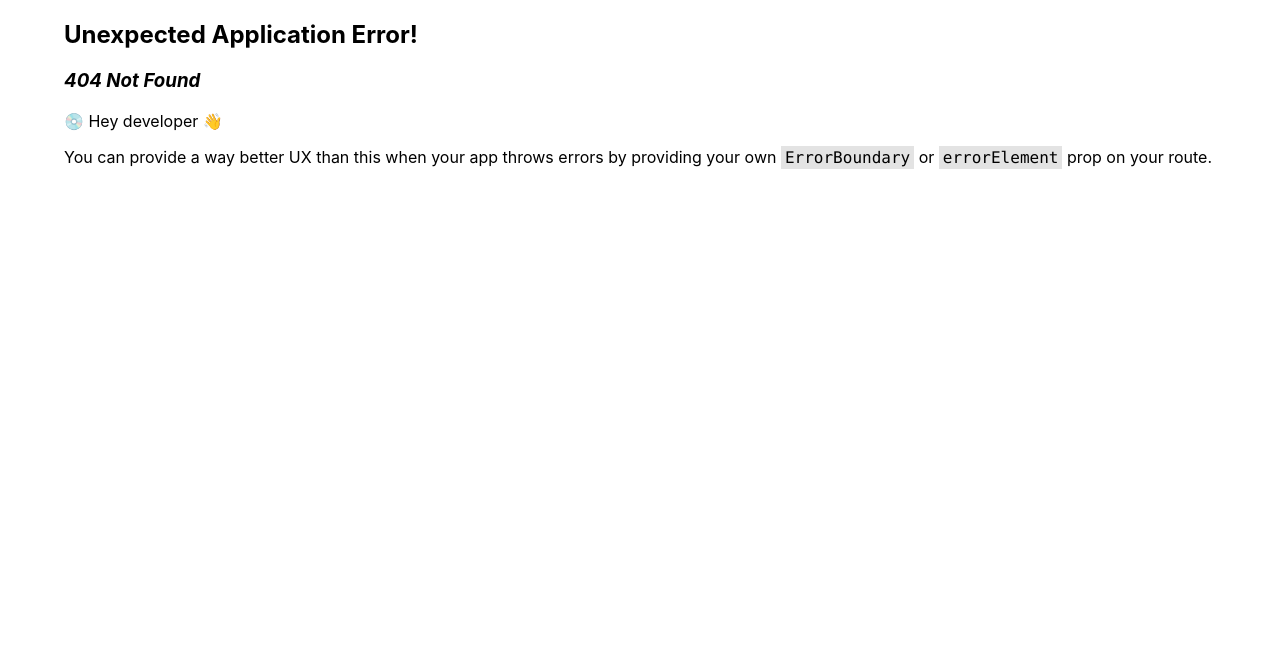
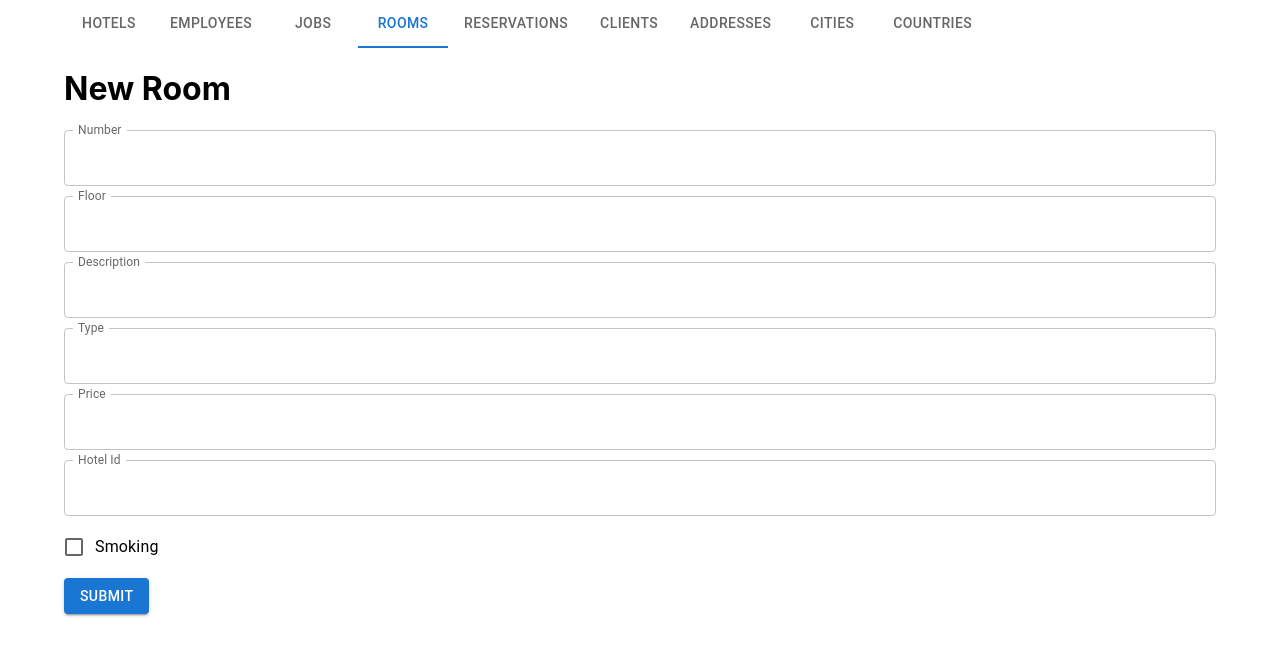
Before and after one commit to dragoshomner/modbd-fe, a React (Create React App) app: page /rooms/new in a window 1280 px wide. Before the commit this address had no page. Shown: the top 656 px of the page. Built offline with nearby package versions, Linux system fonts and the light colour scheme.

Commit message:
add rooms

```diff
--- /dev/null
+++ b/src/components/forms/RoomForm.js
@@ -0,0 +1,95 @@
+import React, { useEffect } from 'react';
+import { useForm, Controller } from 'react-hook-form';
+import Box from '@mui/material/Box';
+import Checkbox from '@mui/material/Checkbox';
+import FormControlLabel from '@mui/material/FormControlLabel';
+import Button from '@mui/material/Button';
+import CustomInput from './custom/CustomInput';
+
+const RoomForm = ({data, onSubmit}) => {
+  const {
+    register,
+    handleSubmit,
+    reset,
+    formState: { errors },
+    control,
+  } = useForm({
+    defaultValues: {
+      smoking: false,
+      ... data
+    }
+  });
+
+  useEffect(() => {
+    reset(data);
+  }, [data]);
+
+  return (
+    <Box component="form" onSubmit={handleSubmit(onSubmit)}>
+      <CustomInput
+        id="number"
+        label="Number"
+        type="number"
+        hasError={Boolean(errors.number)}
+        register={register('number', {required: true})} />
+      <CustomInput
+        id="floor"
+        label="Floor"
+        type="number"
+        hasError={Boolean(errors.floor)}
+        register={register('floor', {required: true})} />
+      <CustomInput
+        id="description"
+        label="Description"
+        hasError={Boolean(errors.description)}
+        register={register('description', {required: true})} />
+      <CustomInput
+        id="type"
+        label="Type"
+        hasError={Boolean(errors.type)}
+        register={register('type', {required: true})} />
+      <CustomInput
+        id="price"
+        label="Price"
+        type="number"
+        hasError={Boolean(errors.price)}
+        register={register('price', {required: true})} />
+      <CustomInput
+        id="hotel_id"
+        label="Hotel Id"
+        type="number"
+        hasError={Boolean(errors.hotel_id)}
+        register={register('hotel_id', {required: true})} />
+
+      <Controller
+        name="smoking"
+        control={control}
+        render={({ field }) => (
+          <Box style={{ marginBottom: 10 }}>
+            <FormControlLabel
+              control={<Checkbox checked={field.value} {...field} />}
+              label="Smoking" />
+          </Box>
+        )}
+      />
+      {/* <Box>
+        <FormControlLabel
+          control={
+            <Checkbox
+              checked={!!getValues('smoking')}
+              onChange={(e) => setValue('smoking', e.target.checked)}
+              {...register('smoking')}
+            />}
+          label="Smoking"
+          labelPlacement="start"
+          style={{ marginBottom: 10 }}
+        />
+      </Box> */}
+      <Button type="submit" variant="contained" color="primary">
+        Submit
+      </Button>
+    </Box>
+  );
+};
+
+export default RoomForm;
--- /dev/null
+++ b/src/components/tables/RoomsTable.js
@@ -0,0 +1,57 @@
+import React from 'react';
+import { Link } from 'react-router-dom';
+import Table from '@mui/material/Table';
+import TableBody from '@mui/material/TableBody';
+import TableCell from '@mui/material/TableCell';
+import TableContainer from '@mui/material/TableContainer';
+import TableHead from '@mui/material/TableHead';
+import TableRow from '@mui/material/TableRow';
+import Paper from '@mui/material/Paper';
+import Button from '@mui/material/Button';
+import Checkbox from '@mui/material/Checkbox';
+
+export const RoomsTable = ({ rows }) => {
+  return (
+    <TableContainer component={Paper}>
+      <Table sx={{ minWidth: 650 }} aria-label="simple table">
+        <TableHead>
+          <TableRow>
+            <TableCell>Id</TableCell>
+            <TableCell>Number</TableCell>
+            <TableCell>Floor</TableCell>
+            <TableCell>Description</TableCell>
+            <TableCell>Type</TableCell>
+            <TableCell>Price</TableCell>
+            <TableCell>Smoking</TableCell>
+            <TableCell>Hotel Id</TableCell>
+            <TableCell></TableCell>
+          </TableRow>
+        </TableHead>
+        <TableBody>
+          {rows.map((row) => (
+            <TableRow
+              key={row.id}
+              sx={{ '&:last-child td, &:last-child th': { border: 0 } }}
+            >
+              <TableCell component="th" scope="row">
+                {row.id}
+              </TableCell>
+              <TableCell>{row.number}</TableCell>
+              <TableCell>{row.floor}</TableCell>
+              <TableCell>{row.description}</TableCell>
+              <TableCell>{row.type}</TableCell>
+              <TableCell>{row.price}</TableCell>
+              <TableCell><Checkbox disabled checked={row.smoking} /></TableCell>
+              <TableCell>{row.hotel_id}</TableCell>
+              <TableCell>
+                <Button variant="contained" component={Link} to={`/rooms/${row.id}`}>
+                  Edit
+                </Button>
+              </TableCell>
+            </TableRow>
+          ))}
+        </TableBody>
+      </Table>
+    </TableContainer>
+  );
+};
--- a/src/pages/index.js
+++ b/src/pages/index.js
@@ -1,3 +1,4 @@
 export * from './employees';
 export * from './hotels';
 export * from './jobs';
+export * from './rooms';
--- /dev/null
+++ b/src/pages/rooms/EditRoom.js
@@ -0,0 +1,25 @@
+import React, { useEffect, useState } from 'react';
+import { useParams } from 'react-router-dom';
+import RoomForm from '../../components/forms/RoomForm';
+import { rows } from '../../__mocks__/rooms.mock';
+
+export const EditRoom = () => {
+  const [data, setData] = useState({});
+  const params = useParams();
+
+  useEffect(() => {
+    const myDataRaw = rows.find(row => row.id === Number(params.id));
+    // eslint-disable-next-line no-unused-vars
+    const { id, ...myData } = myDataRaw;
+    setData(myData);
+  }, []);
+
+  const onSubmit = data => console.log('Edit data', data);
+
+  return (
+    <>
+        <h1>Edit Room</h1>
+        <RoomForm data={data} onSubmit={onSubmit} />
+    </>
+  );
+};
--- /dev/null
+++ b/src/pages/rooms/NewRoom.js
@@ -0,0 +1,13 @@
+import React from 'react';
+import RoomForm from '../../components/forms/RoomForm';
+
+export const NewRoom = () => {
+  const onSubmit = data => console.log('New data', data);
+
+  return (
+    <>
+        <h1>New Room</h1>
+        <RoomForm onSubmit={onSubmit} />
+    </>
+  );
+};
--- /dev/null
+++ b/src/pages/rooms/RoomsList.js
@@ -0,0 +1,20 @@
+import React from 'react';
+import { Link } from 'react-router-dom';
+import Button from '@mui/material/Button';
+import { RoomsTable } from '../../components/tables/RoomsTable';
+import { rows } from '../../__mocks__/rooms.mock';
+
+export const RoomsList = () => {
+  return (
+    <>
+      <Button
+        variant="contained"
+        component={Link}
+        to={'/rooms/new'}
+        style={{marginBottom: 10}}>
+          Create
+      </Button>
+      <RoomsTable rows={rows} />
+    </>
+  );
+};
--- /dev/null
+++ b/src/pages/rooms/index.js
@@ -0,0 +1,3 @@
+export { RoomsList } from './RoomsList';
+export { EditRoom } from './EditRoom';
+export { NewRoom } from './NewRoom';
```
Also changed, not shown: src/components/navigation/router.js (+18 -1 lines), 1 other file (tests, documents, lock files or other folders).
